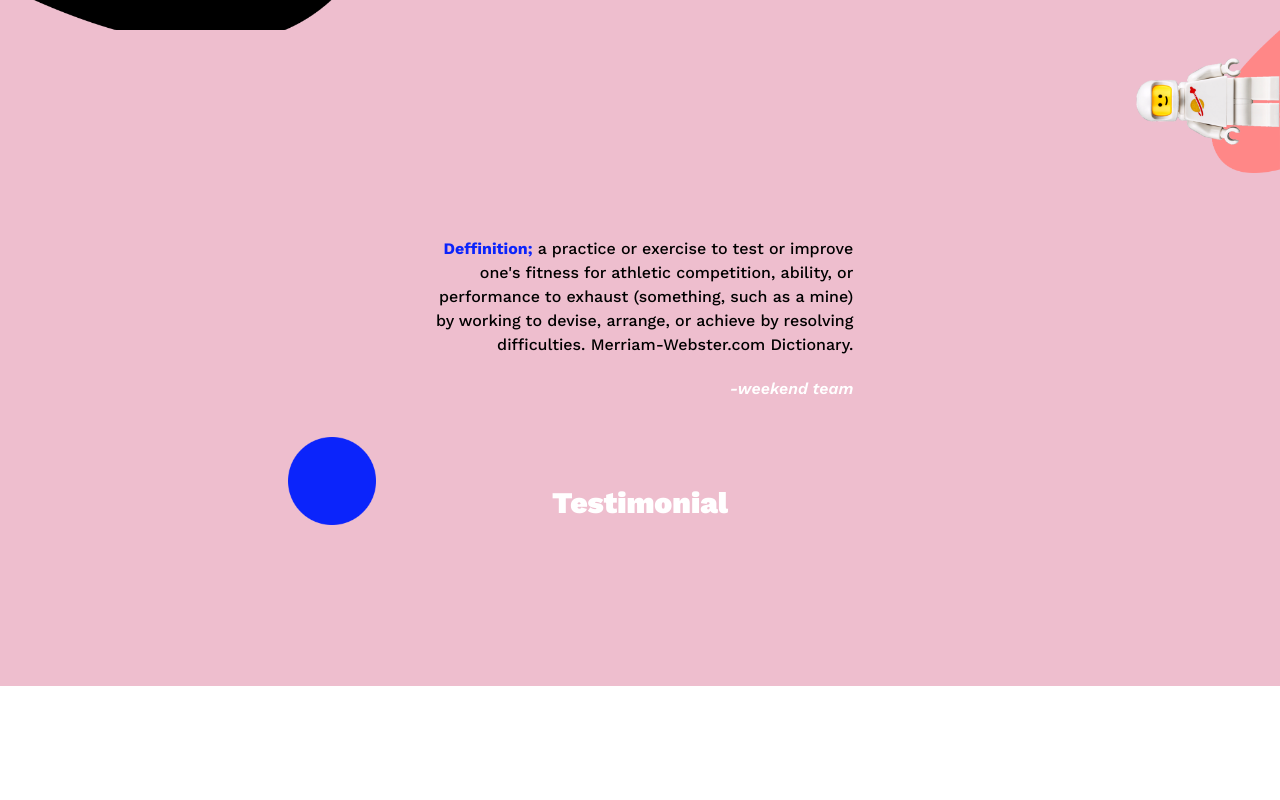
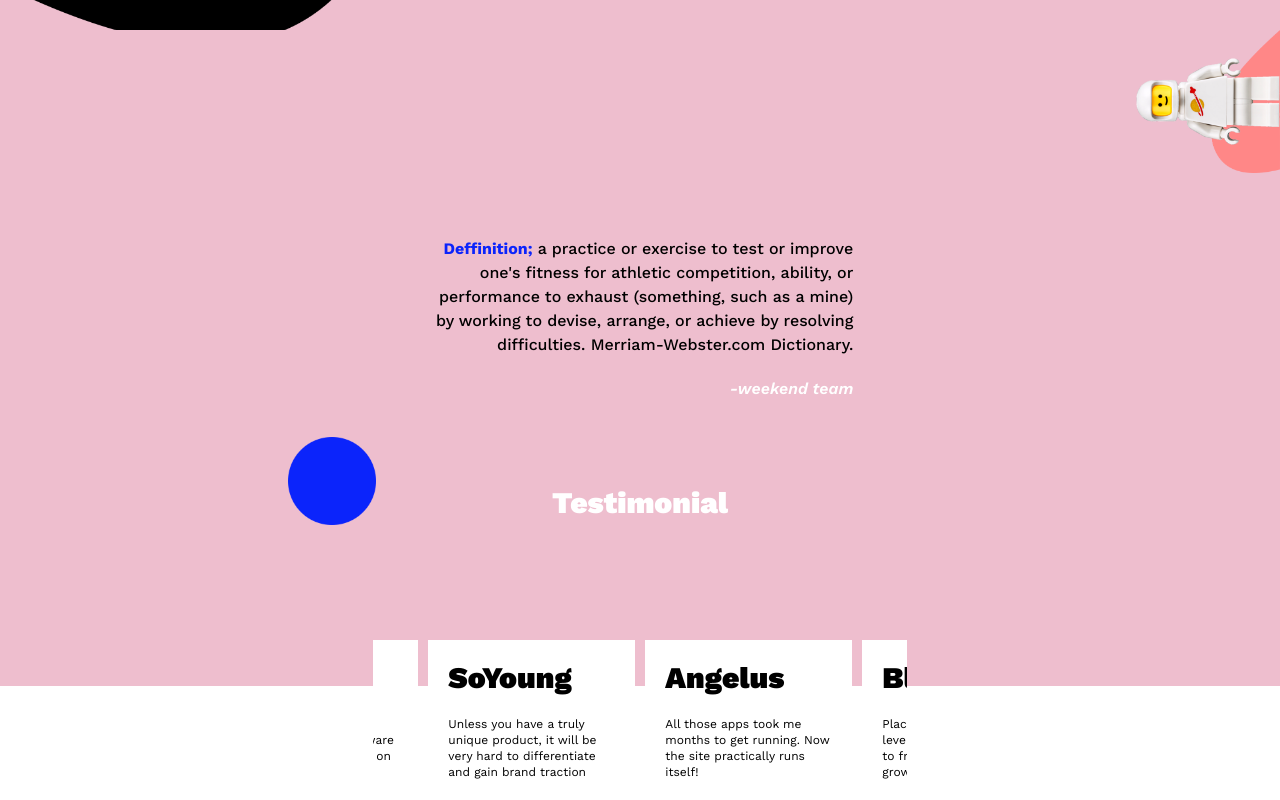
Before and after one commit to firhanram/weekend-test, a React (Create React App) app: page / in a window 1280 px wide. Shown: the part 694-1494 px from the top of the page. Before the commit the page ends 1380 px from the top, so only its background shows below. Built offline with nearby package versions, Linux system fonts and the light colour scheme.

Commit message:
styling testimonials section

```diff
--- a/src/App.js
+++ b/src/App.js
@@ -1,5 +1,7 @@
 import { Header, Hero, Testimonial } from "./components"
 import Background from './assets/images/background.png'
+import "slick-carousel/slick/slick.css"
+import "slick-carousel/slick/slick-theme.css"
 
 const style = {
   backgroundImage: `url(${Background})`
--- /dev/null
+++ b/src/components/Slide/index.js
@@ -0,0 +1,8 @@
+const Slide = ({by, testimony}) => (
+    <div className="bg-white p-5">
+        <h2 className="font-black text-3xl mb-5">{by}</h2>
+        <p className="text-xs lg">{testimony}</p>
+    </div>
+)
+
+export default Slide
--- a/src/components/Testimonial/index.js
+++ b/src/components/Testimonial/index.js
@@ -1,5 +1,6 @@
 import Lego2 from '../../assets/images/lego2.png'
 import Oval from '../../assets/images/oval.png'
+import TestimonialSlider from '../TestimonialSlider'
 
 const Testimonial = () => {
     return (
@@ -17,6 +18,7 @@ const Testimonial = () => {
             <div className="w-10/12 mx-auto">
                 <h3 className="text-primary font-black text-3xl -mt-5 lg:text-center lg:-mt-10">Testimonial</h3>
             </div>
+            <TestimonialSlider />
         </section>
     )
 }
--- /dev/null
+++ b/src/components/TestimonialSlider/index.js
@@ -0,0 +1,76 @@
+import Slider from 'react-slick'
+import './style.css'
+import Slide from '../Slide'
+
+const testimonials = [
+    {
+        by: 'Angelus',
+        testimony: 'All those apps took me months to get running. Now the site practically runs itself!'
+    },
+    {
+        by: 'Blu Kicks',
+        testimony: 'Places where you can leverage tools and software to free up time to focus on growing the business.'
+    },
+    {
+        by: 'SoYoung',
+        testimony: 'Unless you have a truly unique product, it will be very hard to differentiate and gain brand traction'
+    }
+]
+
+const TestimonialSlider = () => {
+    const settings = {
+        dots:false,
+        infinite: true,
+        centerMode: true,
+        speed:500,
+        slidesToShow: 2,
+        slidesToScroll: 1,
+        responsive: [
+            {
+                breakpoint:1024,
+                settings: {
+                    slidesToShow:2,
+                    slidesToScroll:2,
+                    infinite: true,
+                    dots:false
+                }
+            },
+            {
+                breakpoint: 600,
+                settings: {
+                    slidesToShow: 1,
+                    slidesToScroll: 1,
+                    infinite: true,
+                    dots: false,
+                }
+            },
+            {
+                breakpoint: 480,
+                settings: {
+                  centerMode: true,
+                  slidesToShow: 1,
+                  slidesToScroll: 1,
+                  arrows:false
+                }
+            }
+        ]
+    }
+
+    const renderSlide = () => {
+        return testimonials.map(({by, testimony}) => (
+            <Slide by={by} testimony={testimony} />
+        ))
+    }
+
+    return (
+        <div className="w-10/12 xl:w-5/12 lg:w-9/12 mx-auto absolute left-0 right-0" style={{top: '93%'}}>
+            <Slider
+                {...settings}
+            >
+                {renderSlide()}
+            </Slider>
+        </div>
+    )
+}
+
+export default TestimonialSlider
--- /dev/null
+++ b/src/components/TestimonialSlider/style.css
@@ -0,0 +1,3 @@
+.slick-slide:not(:first-child) > div {
+    margin: 0 5px;
+}
```
